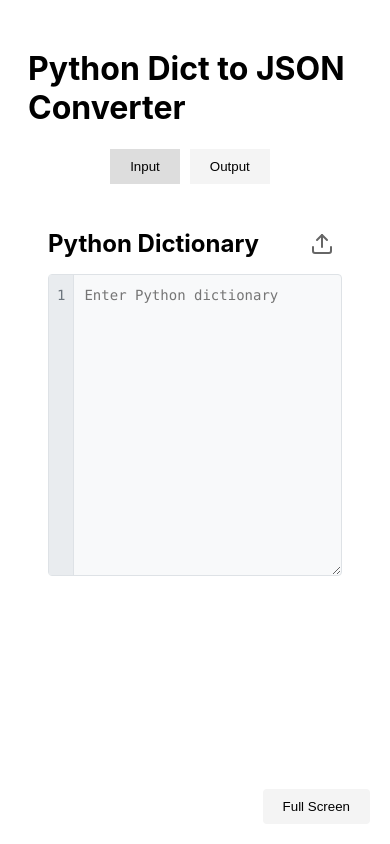
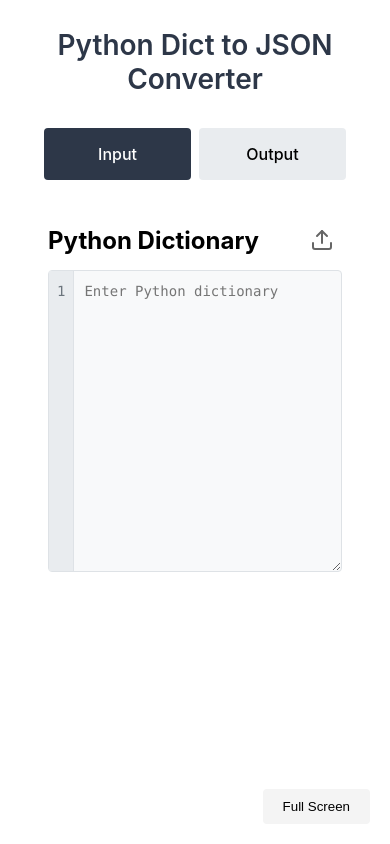
Before and after one commit to danmooney/dict2json, a React app: page / in a window 390 px wide. Built offline with nearby package versions, Linux system fonts and the light colour scheme.

Commit message:
Make tabs bigger and center headline

```diff
--- a/src/App.css
+++ b/src/App.css
@@ -11,6 +11,14 @@
   margin: 0 auto;
   padding: 20px;
   font-family: var(--font-family);
+}
+
+h1 {
+  text-align: center;
+  margin: 0 0 32px;
+  color: var(--tooltip-bg);
+  font-size: 28px;
+  font-weight: 600;
 }
 
 .app.full-screen {
@@ -30,6 +38,7 @@
   display: flex;
   justify-content: center;
   margin-bottom: 20px;
+  gap: 8px;
 }
 
 .tabs button {
@@ -37,11 +46,38 @@
   background: #f4f4f4;
   border: none;
   cursor: pointer;
-  margin-right: 10px;
+  border-radius: 4px;
+  font-family: var(--font-family);
+  font-size: 14px;
+  transition: all 0.2s ease;
 }
 
 .tabs button.active {
-  background: #ddd;
+  background: var(--tooltip-bg);
+  color: var(--tooltip-text);
+}
+
+/* Mobile-specific tab styles */
+@media (max-width: 600px) {
+  .tabs {
+    padding: 0 16px;
+  }
+
+  .tabs button {
+    flex: 1;
+    padding: 16px;
+    font-size: 16px;
+    font-weight: 500;
+    min-width: 120px;
+  }
+
+  .tabs button:not(.active) {
+    background: #e9ecef;
+  }
+
+  .tabs button:active {
+    transform: scale(0.98);
+  }
 }
 
 .converter {
```
